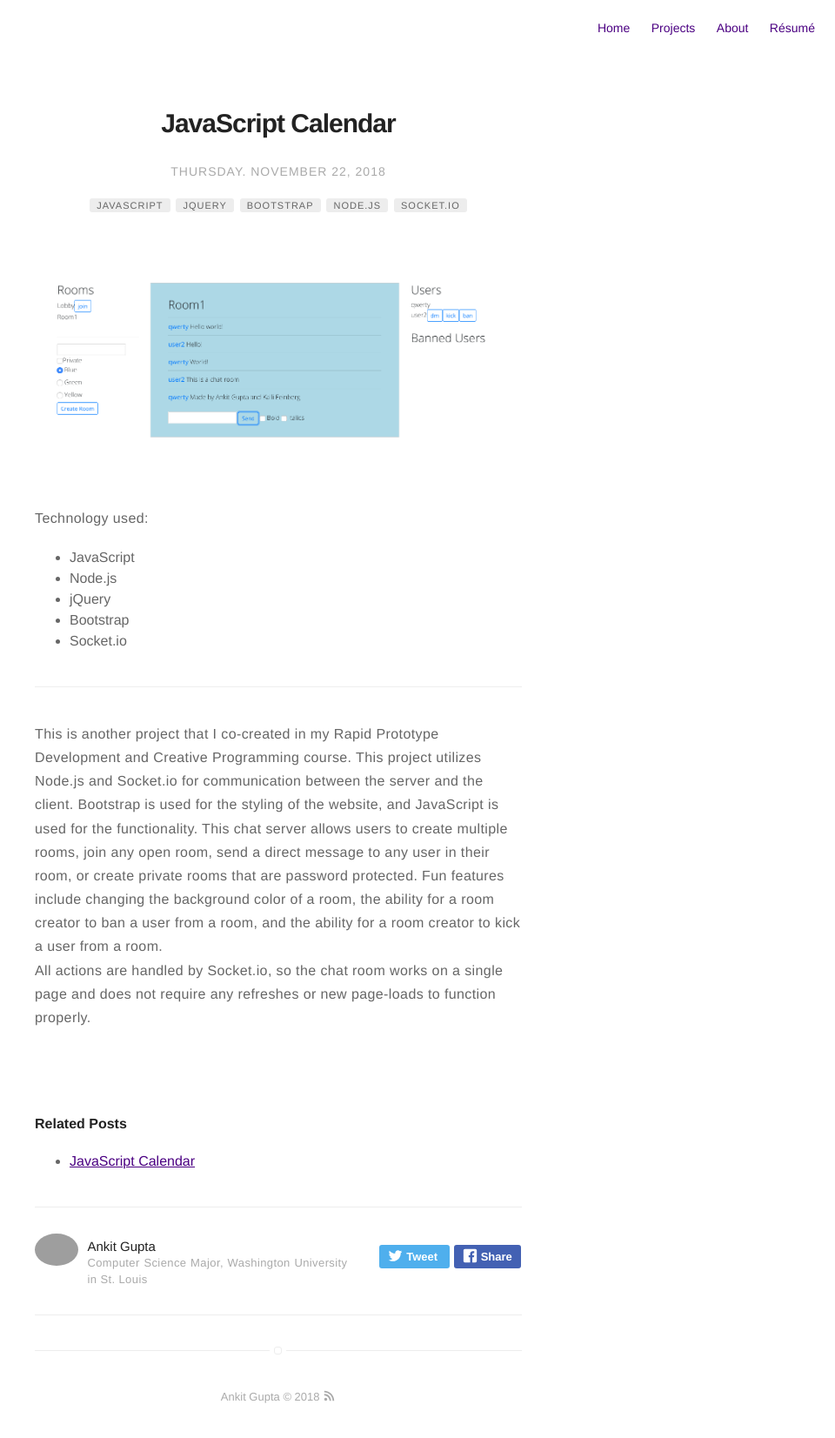
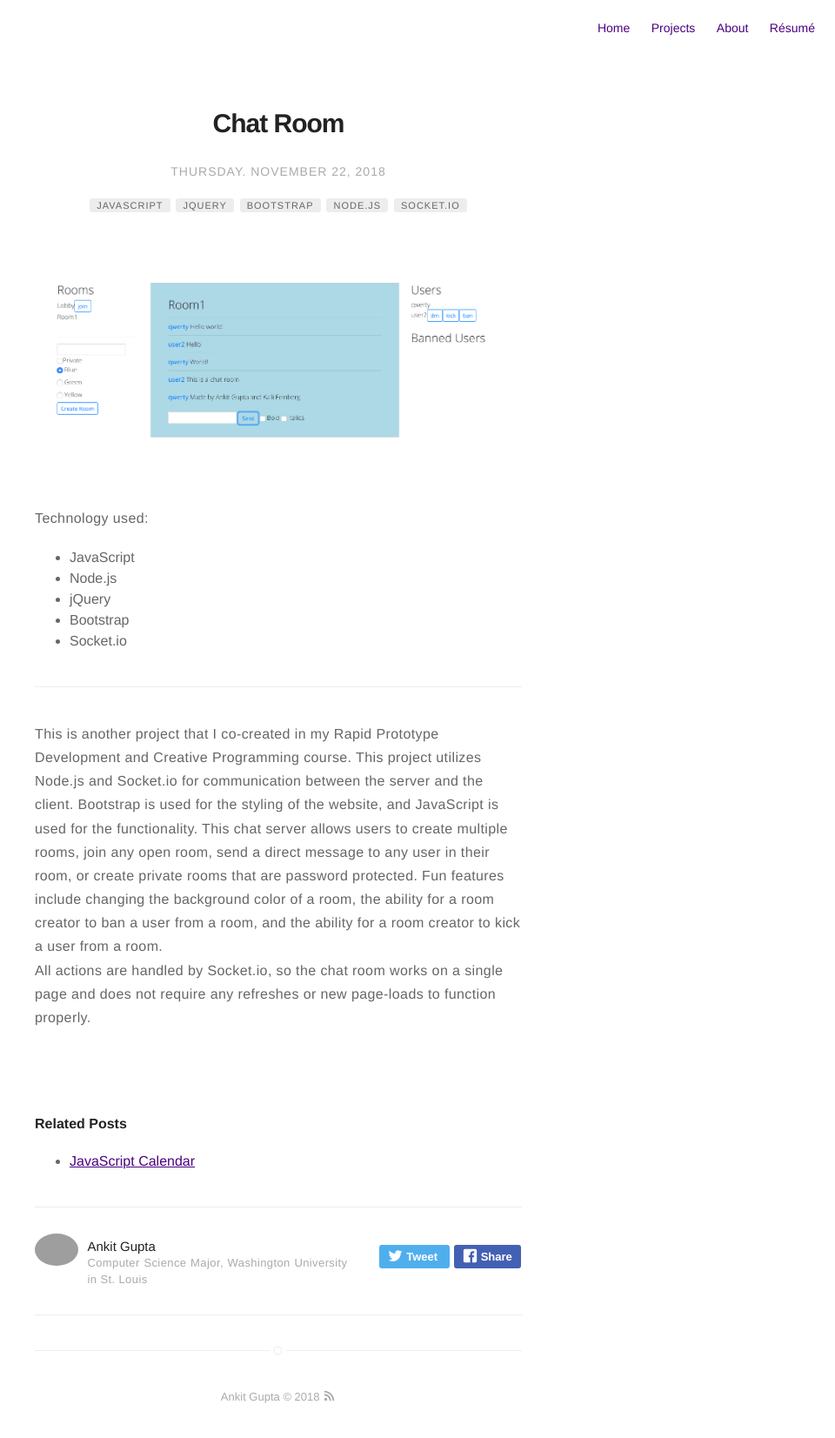
Before and after one commit to ankit0504/ankit0504.github.io, a Jekyll site: the page built from _posts/2018-11-22-chat-room.markdown, in a window 1280 px wide. Shown: the whole page at 87% size, without its empty margins (320-1280 px from the left). Built offline with Jekyll 4.4.1, drawn with Linux system fonts in a browser that asks for light colours.

Commit message:
changed name to chat room

```diff
--- a/_posts/2018-11-22-chat-room.markdown
+++ b/_posts/2018-11-22-chat-room.markdown
@@ -1,5 +1,5 @@
 ---
-title: "JavaScript Calendar"
+title: "Chat Room"
 layout: post
 date: 2018-11-22 10:10
 tag:
```
